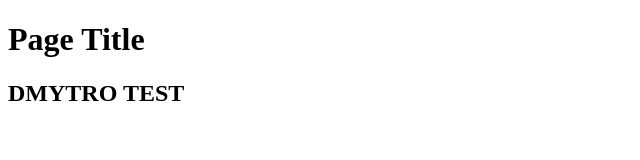
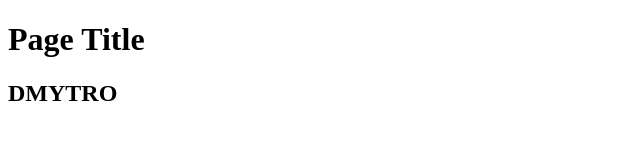
Before and after one commit to GoreMachineOfHeaven/khai-node-js-course, a plain HTML site: page index.html in a window 1280 px wide. Shown: the whole page, without its empty margins (0-640 px from the left). Drawn offline with Linux system fonts and the light colour scheme.

Commit message:
Delete previous test

```diff
--- a/index.html
+++ b/index.html
@@ -9,7 +9,7 @@
 
 <body>
    <h1>Page Title</h1>
-   <h2>DMYTRO TEST</h2>
+   <h2>DMYTRO</h2>
 </body>
 
 </html>
```
